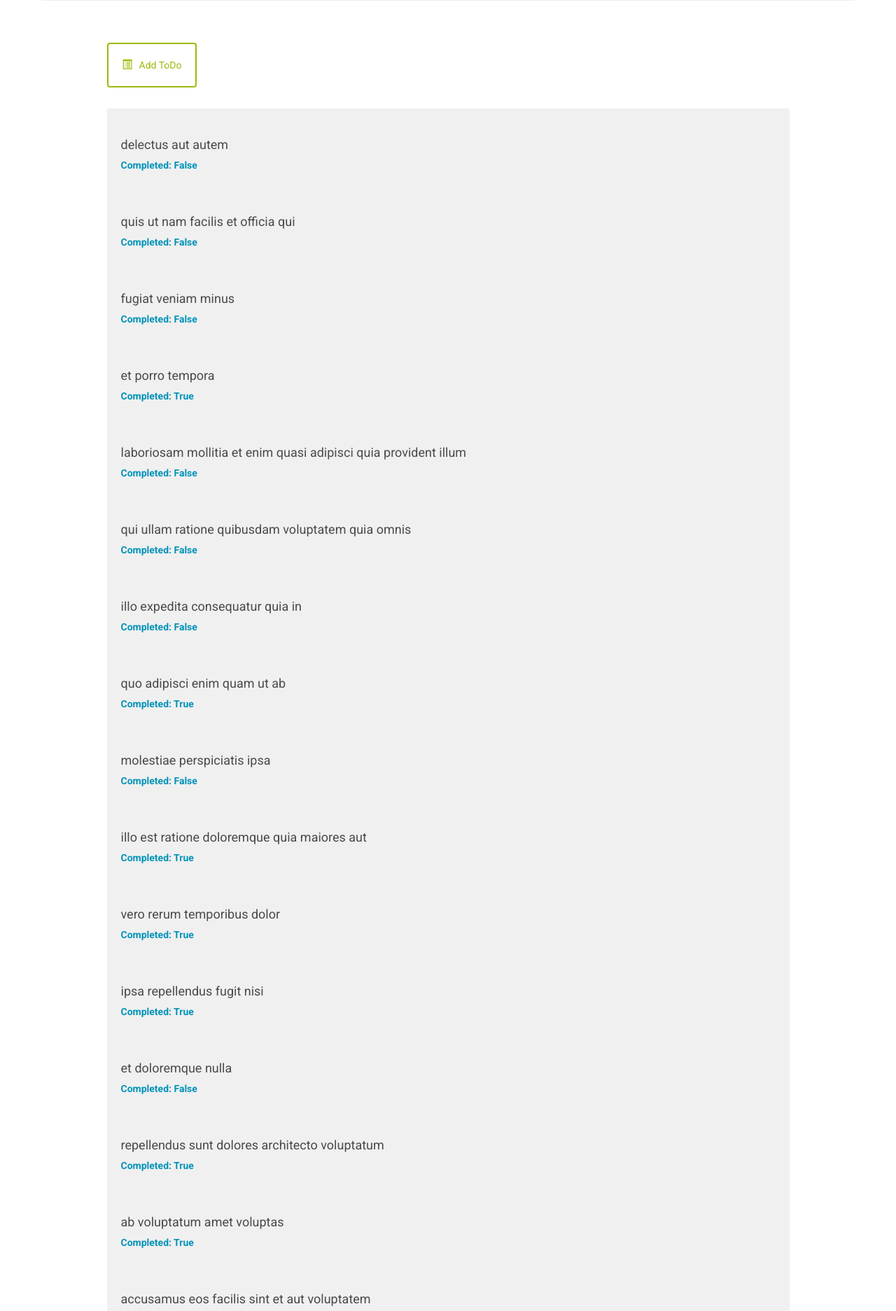
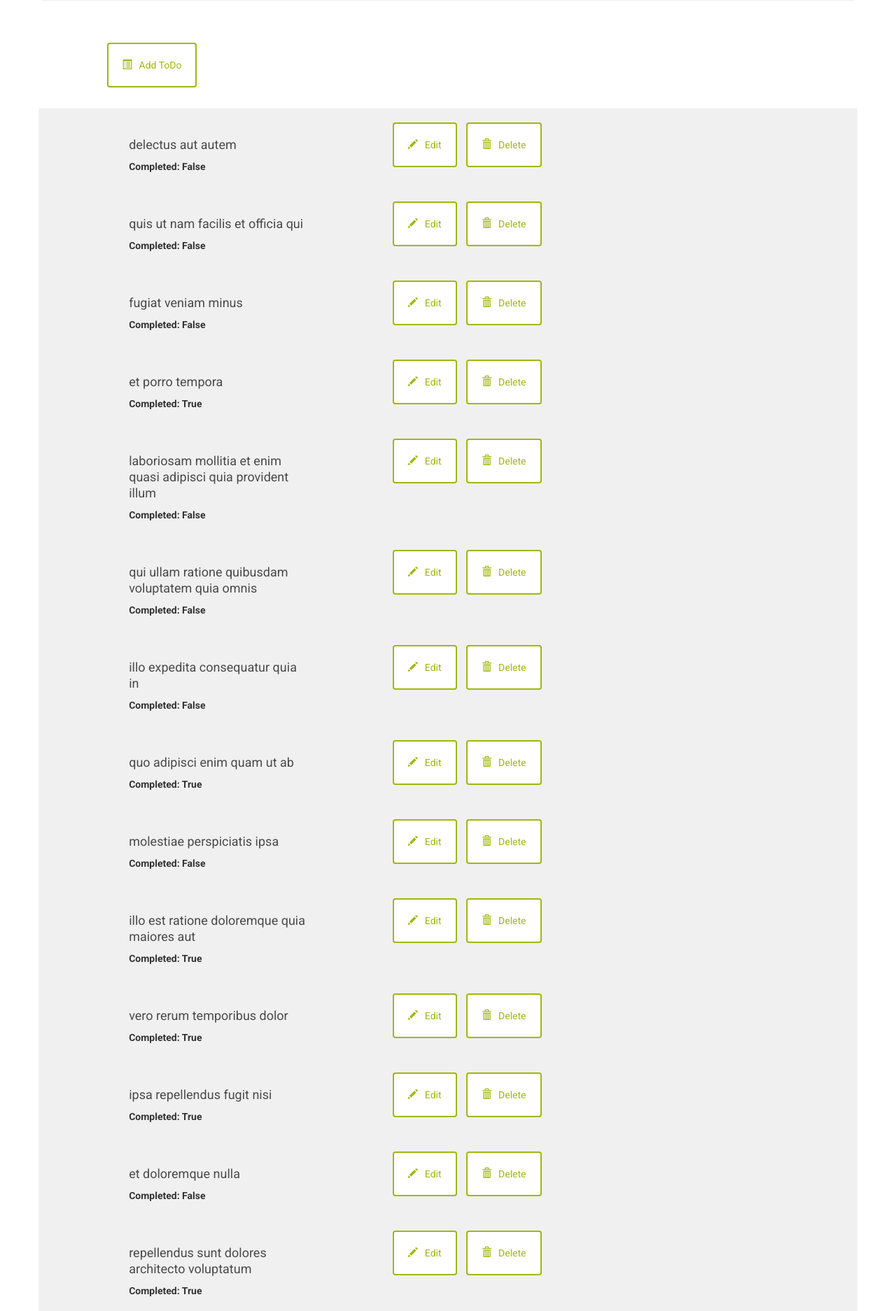
Before and after one commit to rajdeepsharma17/item_catalog, a Flask app: page / in a window 1280 px wide. Shown: the part 341-2215 px from the top of the page at 70% size. Run offline with Flask 2, Linux system fonts and the light colour scheme; a user stored in the database is signed in; some libraries are stand-ins or nearby versions.

Commit message:
fix: bug in gdisconnect

```diff
--- a/application.py
+++ b/application.py
@@ -218,7 +218,7 @@ def gdisconnect():
 
         response = make_response(json.dumps('Successfully disconnected.'), 200)
         response.headers['Content-Type'] = 'application/json'
-        return response
+        return redirect(url_for('showtodos'))
     else:
         # For whatever reason, the given token was invalid.
         response = make_response(
@@ -322,7 +322,10 @@ def edittodo(todo_id):
     if request.method == 'POST':
         if request.form['title']:
             editedtodo.title = request.form['title']
-            editedtodo.completed = request.form['completed']
+            if(request.form['completed'] == 'True'):
+                editedtodo.completed = True
+            else:
+                editedtodo.completed = False
             flash('todo Successfully Edited %s' % editedtodo.title)
             return redirect(url_for('showtodos'))
     else:
--- a/static/styles.css
+++ b/static/styles.css
@@ -112,7 +112,7 @@ h3 {
  .todo-list {
  	background-color: #F0F0F0;
  	padding: 20px;
-u }
+}
  .todo-list:hover {
  	background-color: #e1e17f;
  	padding: 20px;
--- a/templates/todos.html
+++ b/templates/todos.html
@@ -51,15 +51,27 @@
 		<div class="col-md-1"></div>
 	</div>
 	{% for todo in todos %}
-		<a href = "{{url_for('edittodo', todo_id=todo.id)}}">
-			<div class="row">
+		<!-- <a href = "{{url_for('edittodo', todo_id=todo.id)}}"> -->
+			<div class="row todo-list">
 				<div class="col-md-1"></div>
-					<div class="col-md-10 todo-list">
-						<h3>{{todo.title}}</h3>
-						<span>Completed: {{todo.completed}}</span>
-					</div>
+				<div class="col-md-3">
+					<h3>{{todo.title}}</h3>
+					<span>Completed: {{todo.completed}}</span>
+				</div>
 				<div class="col-md-1"></div>
+				<div class="col-md-7">
+					<a style="margin-right:10px" href="{{url_for('edittodo', todo_id=todo.id)}}">
+						<button class="btn btn-default" id="new-todo">
+							<span class="glyphicon glyphicon-pencil" aria-hidden="true"></span>Edit
+						</button>
+					</a>
+					<a href="{{url_for('deletetodo', todo_id=todo.id)}}">
+						<button class="btn btn-default" id="new-todo">
+							<span class="glyphicon glyphicon-trash" aria-hidden="true"></span>Delete
+						</button>
+					</a>
+				</div>
 			</div>
-		</a>
+		<!-- </a> -->
 	{% endfor %}
 {% endblock %}
```
Also changed, not shown: templates/editTodo.html (+4 -4 lines), todo.db.
